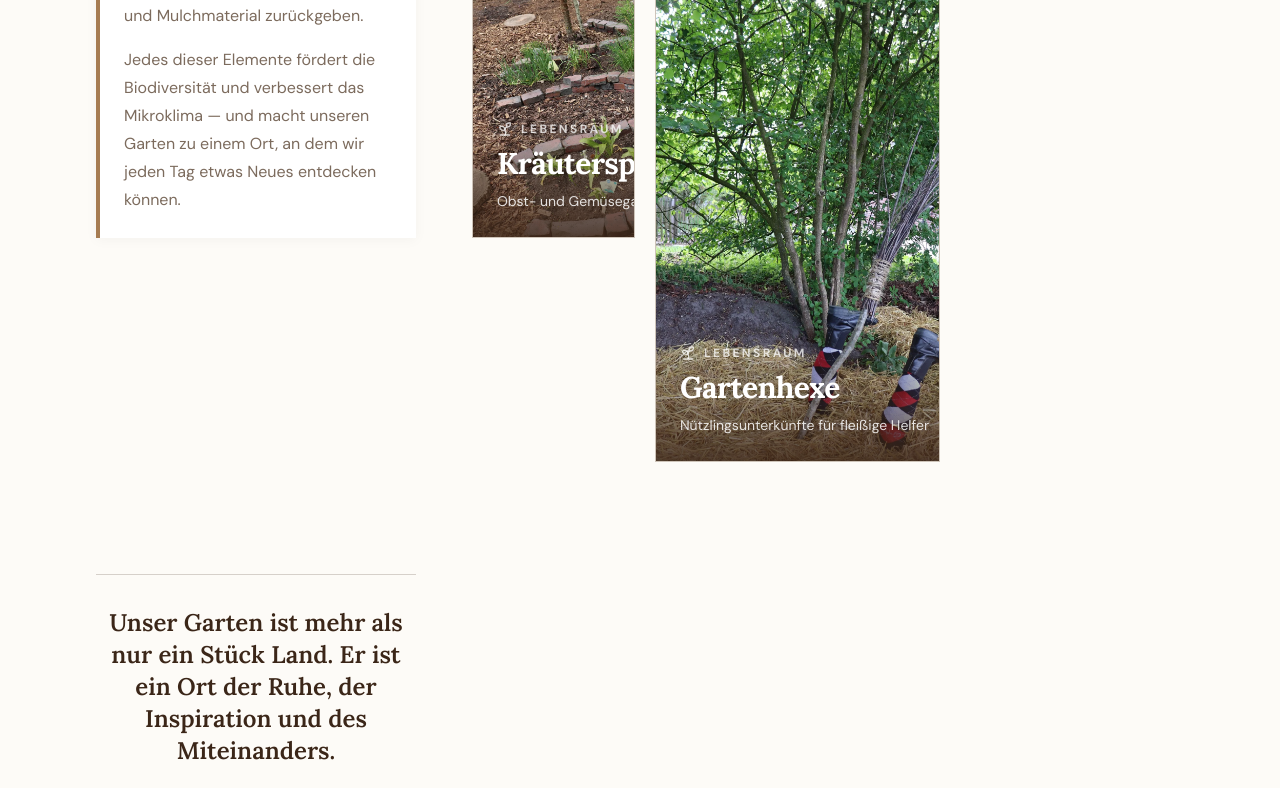
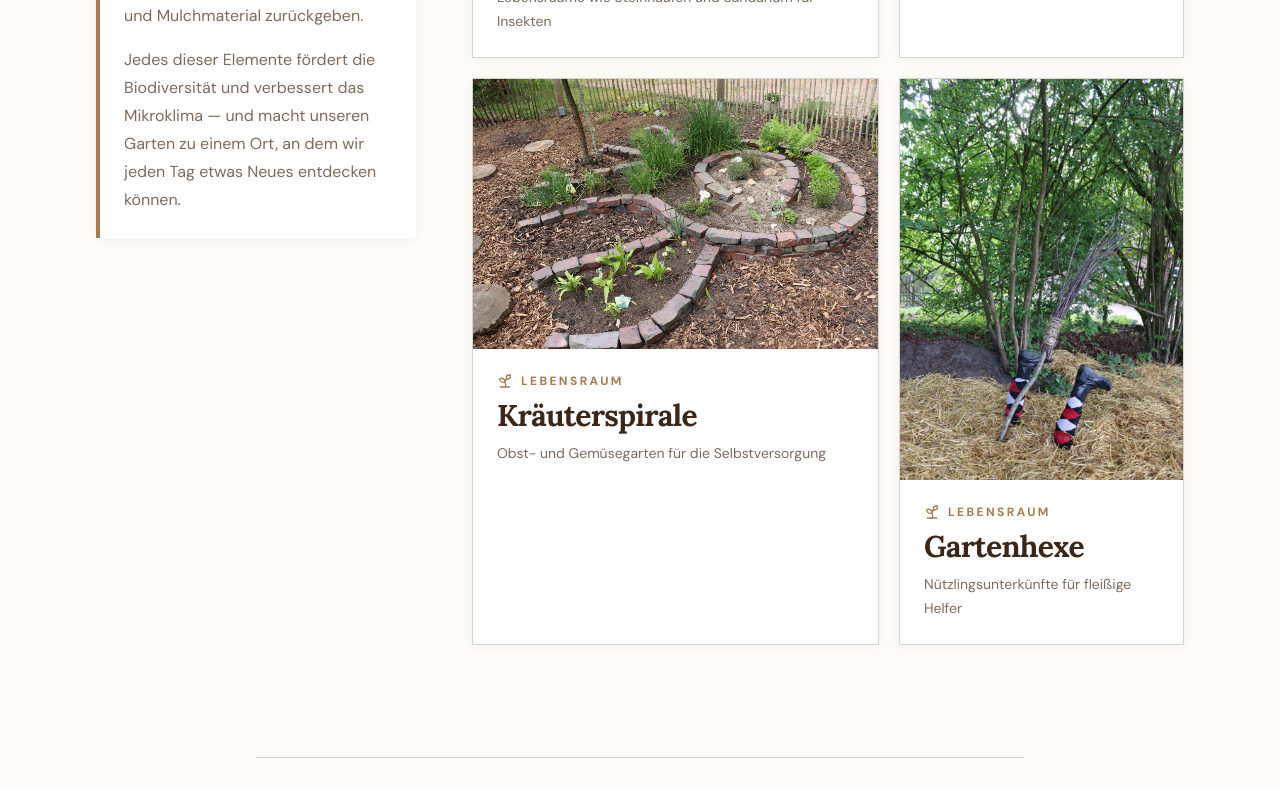
Before and after one commit to coderift7/aufm-schaeferhof, a Next.js app: page / in a window 1280 px wide. Shown: the part 7840-8628 px from the top of the page. Built offline with nearby package versions, Linux system fonts and the light colour scheme; no server answers.

Commit message:
Show full nature garden photos

```diff
--- a/src/components/NatureGarden.tsx
+++ b/src/components/NatureGarden.tsx
@@ -17,22 +17,21 @@ const stations = [
     file: "kaeferburg.webp",
     alt: "Käferburg aus Holzstämmen, Sand und Erde",
     note: "Strauchhecken und Gehölze als Versteck und Nahrung für Vögel",
-    className: "lg:col-span-4",
+    className: "lg:col-span-5",
   },
   {
     title: "Kräuterspirale",
     file: "kraeuterspirale.webp",
     alt: "Kräuterspirale aus Natursteinen im Garten",
     note: "Obst- und Gemüsegarten für die Selbstversorgung",
-    className: "lg:col-span-3",
+    className: "lg:col-span-7",
   },
   {
     title: "Gartenhexe",
     file: "gartenhexe.webp",
     alt: "Gartenhexe aus Totholz und Reisig als Lebensraum für Kleintiere",
     note: "Nützlingsunterkünfte für fleißige Helfer",
-    className: "lg:col-span-5 lg:row-span-2",
-    portrait: true,
+    className: "lg:col-span-5",
   },
 ];
 
@@ -103,7 +102,7 @@ export default function NatureGarden() {
         </Reveal>
 
         <div className="mt-14 grid gap-10 lg:grid-cols-[0.62fr_1.38fr] lg:gap-14">
-          <Reveal className="lg:sticky lg:top-24 lg:self-start">
+          <Reveal className="lg:self-start">
             <div className="border-l-4 border-warm bg-card px-6 py-6 shadow-[0_2px_12px_rgba(0,0,0,0.04)]">
               <Leaf className="h-8 w-8 text-warm" aria-hidden="true" />
               <h3 className="mt-5 font-heading text-2xl font-bold text-primary">
@@ -127,40 +126,34 @@ export default function NatureGarden() {
           <div className="grid gap-5 lg:grid-cols-12">
             {stations.map((station) => (
               <Reveal key={station.title} className={station.className}>
-                <article className="group relative min-h-full overflow-hidden border border-primary/20 bg-muted">
-                  <div
-                    className={`relative ${
-                      station.portrait
-                        ? "aspect-[4/5] min-h-[32rem]"
-                        : "aspect-[4/3] min-h-[18rem]"
-                    }`}
-                  >
+                <article className="min-h-full overflow-hidden border border-primary/20 bg-card shadow-[0_2px_12px_rgba(0,0,0,0.04)]">
+                  <div className="bg-[#f5efe6]">
                     {/* eslint-disable-next-line @next/next/no-img-element */}
                     <img
                       src={img(`/fotos/natur-im-garten/${station.file}`)}
                       alt={station.alt}
-                      className="h-full w-full object-cover transition-transform duration-700 group-hover:scale-[1.03]"
+                      className="block h-auto w-full"
                       loading="lazy"
                     />
-                    <div className="absolute inset-x-0 bottom-0 bg-gradient-to-t from-primary/85 via-primary/35 to-transparent p-5 text-white sm:p-6">
-                      <p className="flex items-center gap-2 text-xs font-bold uppercase tracking-[0.2em] text-white/75">
+                  </div>
+                  <div className="p-5 sm:p-6">
+                    <p className="flex items-center gap-2 text-xs font-bold uppercase tracking-[0.2em] text-warm">
                       <Sprout className="h-4 w-4" aria-hidden="true" />
                       Lebensraum
                     </p>
-                      <h3 className="mt-2 font-heading text-2xl font-bold sm:text-3xl">
+                    <h3 className="mt-2 font-heading text-2xl font-bold text-primary sm:text-3xl">
                       {station.title}
                     </h3>
-                      <p className="mt-2 max-w-md text-sm leading-6 text-white/85">
+                    <p className="mt-2 max-w-md text-sm leading-6 text-muted-foreground">
                       {station.note}
                     </p>
-                    </div>
                   </div>
                 </article>
               </Reveal>
             ))}
           </div>
 
-          <div className="mx-auto mt-14 max-w-3xl border-y border-primary/20 py-8 text-center">
+          <div className="mx-auto mt-14 max-w-3xl border-y border-primary/20 py-8 text-center lg:col-span-2">
             <p className="font-heading text-xl font-semibold leading-8 text-primary sm:text-2xl">
               Unser Garten ist mehr als nur ein Stück Land. Er ist ein Ort der
               Ruhe, der Inspiration und des Miteinanders.
```
Lines whose indentation alone changed are shown as unchanged.
